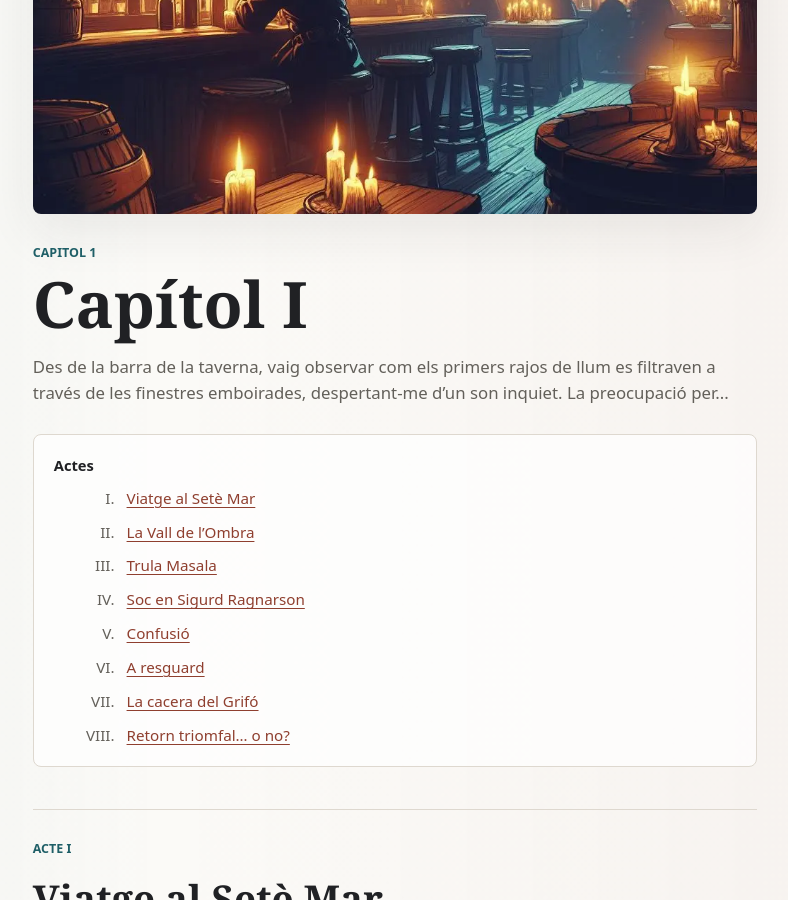
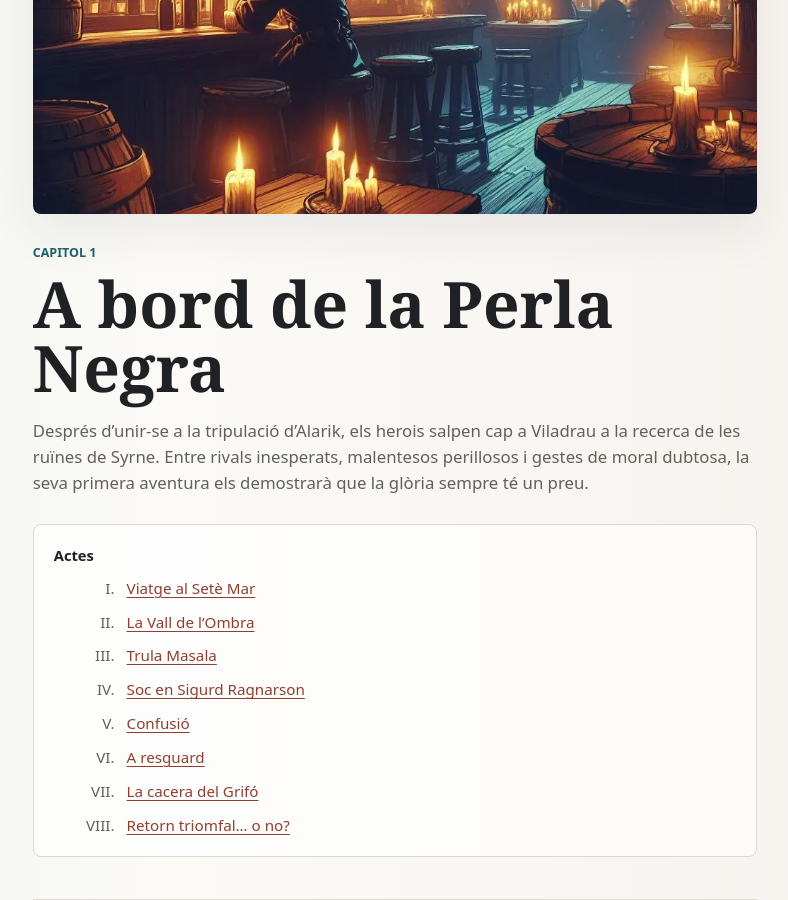
Before and after one commit to xafarre/diaridenreiv, a Jekyll site: the page built from diari/capitol01/index.md, in a window 1280 px wide and 900 px high, scrolled down 337 px. Shown: the whole window, without its empty margins (245-1033 px from the left). Built offline with Jekyll 4.4.1, drawn with Linux system fonts in a browser that asks for light colours.

Commit message:
Fixed summary Chapter I

```diff
--- a/diari/capitol01/index.md
+++ b/diari/capitol01/index.md
@@ -2,10 +2,8 @@
 layout: capitol
 tipus: capitol
 slug: capitol01
-title: Capítol I
-resum: Des de la barra de la taverna, vaig observar com els primers rajos de llum
-  es filtraven a través de les finestres emboirades, despertant-me d’un son inquiet.
-  La preocupació per...
+title: A bord de la Perla Negra
+resum: Després d’unir-se a la tripulació d’Alarik, els herois salpen cap a Viladrau a la recerca de les ruïnes de Syrne. Entre rivals inesperats, malentesos perillosos i gestes de moral dubtosa, la seva primera aventura els demostrarà que la glòria sempre té un preu.
 cover: "/diari/capitol01/acte01/viatge-sete-mar.webp"
 order: 1
 ---
```
